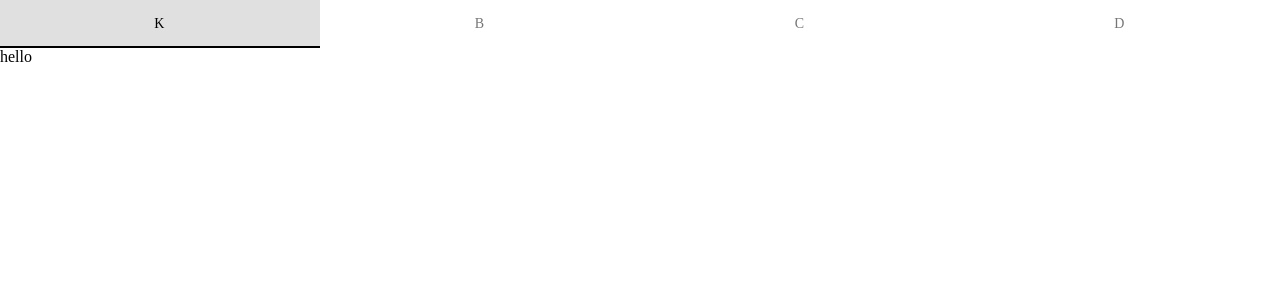
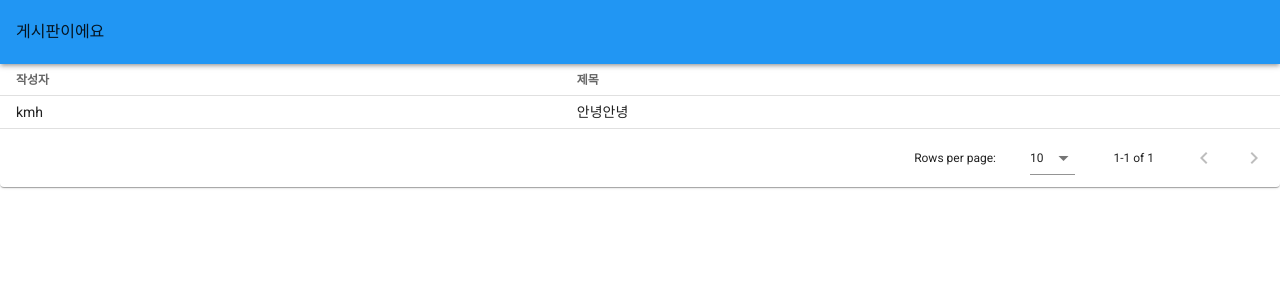
Before and after one commit to kmh916/vue-kbb, a Vue app: page / in a window 1280 px wide. Shown: the top 300 px of the page. Built offline with nearby package versions, Linux system fonts and the light colour scheme.

Commit message:
Header , HomeView table 추가

```diff
--- a/src/App.vue
+++ b/src/App.vue
@@ -1,16 +1,19 @@
 <template>
+  <v-app>
     <v-main>
-      <Nav></Nav>
+      <Header/>
       <router-view/>
     </v-main>
+  </v-app>
 </template>
 
 <script>
 
-import Nav from "@/views/Nav";
+import Nav from "@/views/layout/Nav";
+import Header from "@/views/layout/Header";
 export default {
   name: 'App',
-  components: {Nav},
+  components: {Header, Nav},
   data: () => ({
     //
   }),
--- a/src/router/index.js
+++ b/src/router/index.js
@@ -2,6 +2,7 @@ import Vue from 'vue'
 import VueRouter from 'vue-router'
 import HomeView from '../views/HomeView.vue'
 import AboutView from '../views/AboutView.vue'
+// import PostView from "@/views/PostView";
 
 Vue.use(VueRouter)
 
@@ -18,7 +19,12 @@ const routes = [
     // this generates a separate chunk (about.[hash].js) for this route
     // which is lazy-loaded when the route is visited.
     component: AboutView
-  }
+  },
+  {
+    path: '/post/:postId',
+    name: 'postView',
+    // component: PostView
+  },
 ]
 
 const router = new VueRouter({
--- a/src/views/HomeView.vue
+++ b/src/views/HomeView.vue
@@ -1,17 +1,54 @@
 <template>
   <div>
-    {{a}}
+    <template>
+      <v-data-table
+          dense
+          :headers="headers"
+          :items="posts"
+          item-key="name"
+          class="elevation-1"
+          @click:row="showPost"
+      ></v-data-table>
+    </template>
   </div>
 </template>
 
 <script>
+
   export default {
     name: 'Home',
+    methods: {
+      showPost(){
+        this.$router.push({
+          // path:'/post',
+          name: 'postView',
+          params: {postId:'12'},
+        })
+      },
+    },
     data: ()=> ({
-      a: 'hello'
+      posts : [
+        {
+          writer: 'kmh',
+          title: '안녕안녕',
+        },
+      ],
+      headers : [
+          {
+            text: '작성자',
+            sortable: false,
+            value: 'writer',
+          },
+          {
+            text: '제목',
+            sortable: false,
+            value: 'title',
+          },
+      ]
     }),
     components: {
-      // HelloWorld,
     },
   }
+
+
 </script>
--- /dev/null
+++ b/src/views/PostView.vue
@@ -0,0 +1,13 @@
+<template>
+post
+</template>
+
+<script>
+export default {
+  name: "PostView"
+}
+</script>
+
+<style scoped>
+
+</style>
--- /dev/null
+++ b/src/views/layout/Header.vue
@@ -0,0 +1,18 @@
+<template>
+  <v-toolbar
+      color=blue
+      elevation="3"
+  >
+    게시판이에요
+  </v-toolbar>
+</template>
+
+<script>
+export default {
+  name: "Header.vue"
+}
+</script>
+
+<style scoped>
+
+</style>
```
Also changed, not shown: src/views/layout/Nav.vue (renamed from src/views/Nav.vue).
